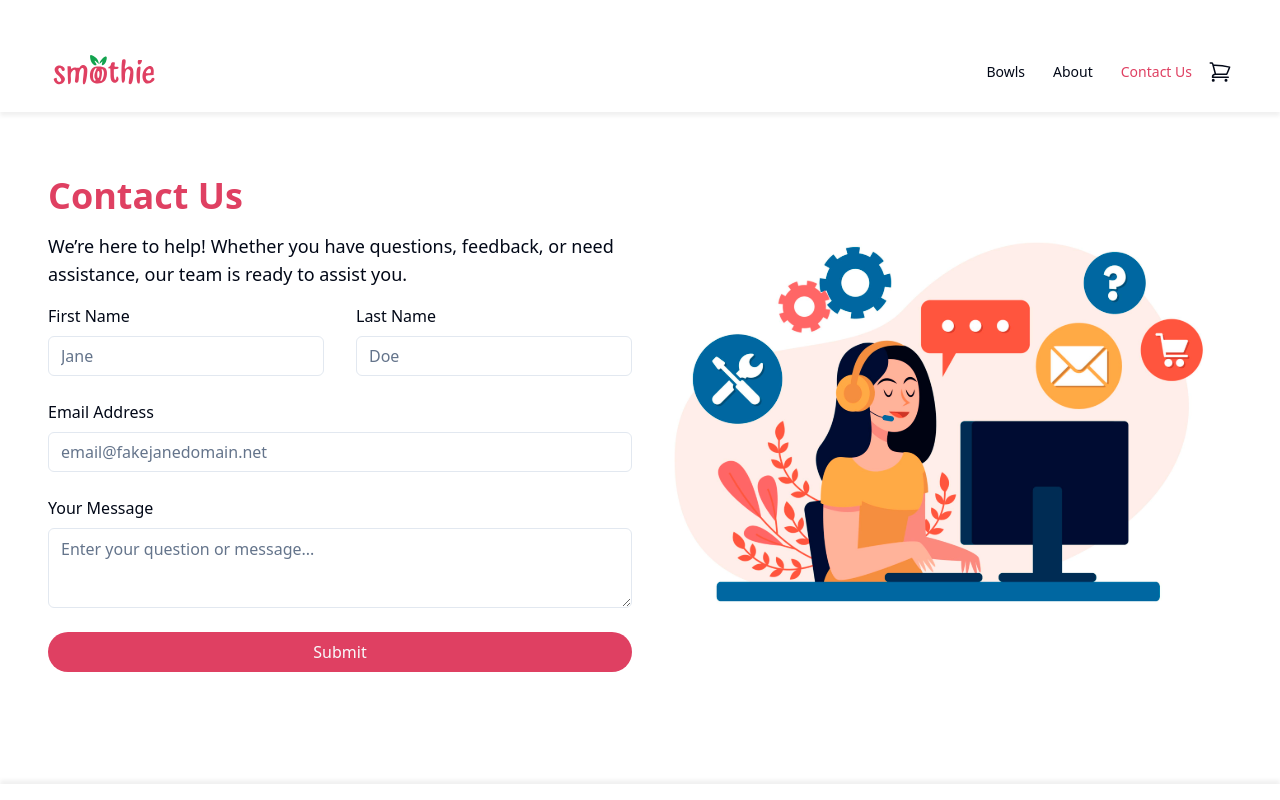
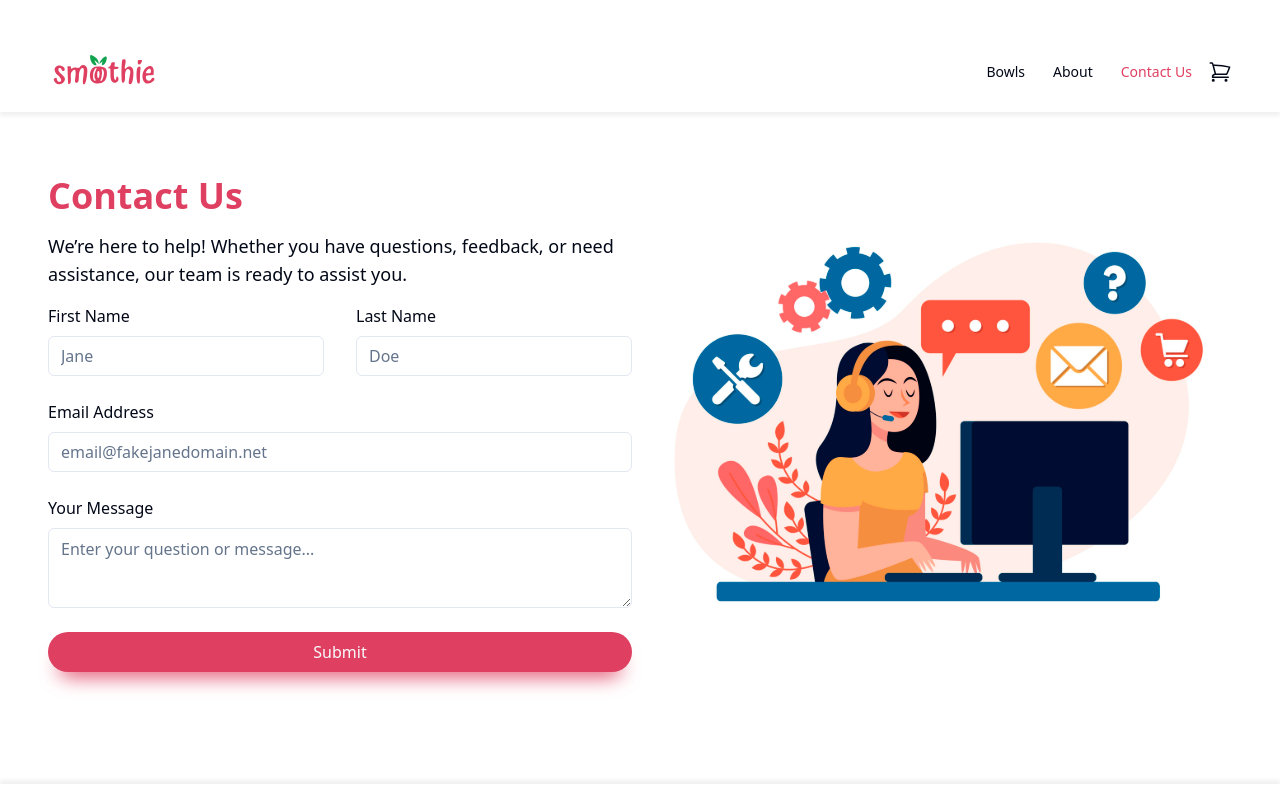
Before and after one commit to YismelR/smoothie-app, a React (Vite) app: page /contact-us in a window 1280 px wide. Shown: the top 800 px of the page. Built offline with nearby package versions, Linux system fonts and the light colour scheme.

Commit message:
updated the shadow color for the buttons

```diff
--- a/src/features/bowls/BowlCartButton.tsx
+++ b/src/features/bowls/BowlCartButton.tsx
@@ -35,7 +35,7 @@ export default forwardRef(function BowlCartButton(
     <DialogTrigger asChild>
       <Button
         variant="outline"
-        className={`flex gap-2 text-white ${currSmoothie?.backgroundColor} opacity-80 ${currSmoothie.hoverColor} rounded-xl cursor-pointer md-tablet:text-base md-desktop:text-xl md-desktop:py-7 lg-desktop:text-2xl lg-desktop:py-8`}
+        className={`flex gap-2 text-white ${currSmoothie?.backgroundColor} opacity-80 ${currSmoothie.hoverColor} rounded-xl shadow-3xl ${currSmoothie.shadowBtnColor} cursor-pointer md-tablet:text-base md-desktop:text-xl md-desktop:py-7 lg-desktop:text-2xl lg-desktop:py-8`}
         onClick={() => handleAddToCart(count, smoothie)}
         ref={ref}
       >
--- a/src/features/contact-us/ContactForm.tsx
+++ b/src/features/contact-us/ContactForm.tsx
@@ -146,7 +146,7 @@ export function ContactForm() {
         />
         <Button
           type="submit"
-          className={`${selectedSmoothie.backgroundColor} s-phone:rounded-full md-tablet:text-base md-desktop:text-lg lg-desktop:text-2xl`}
+          className={`${selectedSmoothie.backgroundColor} shadow-3xl ${selectedSmoothie.shadowBtnColor} s-phone:rounded-full md-tablet:text-base md-desktop:text-lg lg-desktop:text-2xl`}
         >
           Submit
         </Button>
--- a/src/features/smoothie-details/DetailsCartButton.tsx
+++ b/src/features/smoothie-details/DetailsCartButton.tsx
@@ -22,7 +22,7 @@ export default forwardRef(function DetailsCartButton(
     <DialogTrigger asChild>
       <Button
         variant="outline"
-        className={`text-white ${smoothie.hoverColor}  ${smoothie.backgroundColor} px-4 py-2 rounded-[2rem] cursor-pointer lg-phone:text-xl md-tablet:text-2xl s-laptop:text-xl md-laptop:text-2xl md-desktop:py-7 lg-desktop:text-4xl lg-desktop:py-8`}
+        className={`text-white ${smoothie.hoverColor}  ${smoothie.backgroundColor} px-4 py-2 shadow-3xl ${smoothie.shadowBtnColor} rounded-[2rem] cursor-pointer lg-phone:text-xl md-tablet:text-2xl s-laptop:text-xl md-laptop:text-2xl md-desktop:py-7 lg-desktop:text-4xl lg-desktop:py-8`}
         onClick={() => handleAddToCart(smoothie, count)}
         ref={ref}
       >
```
